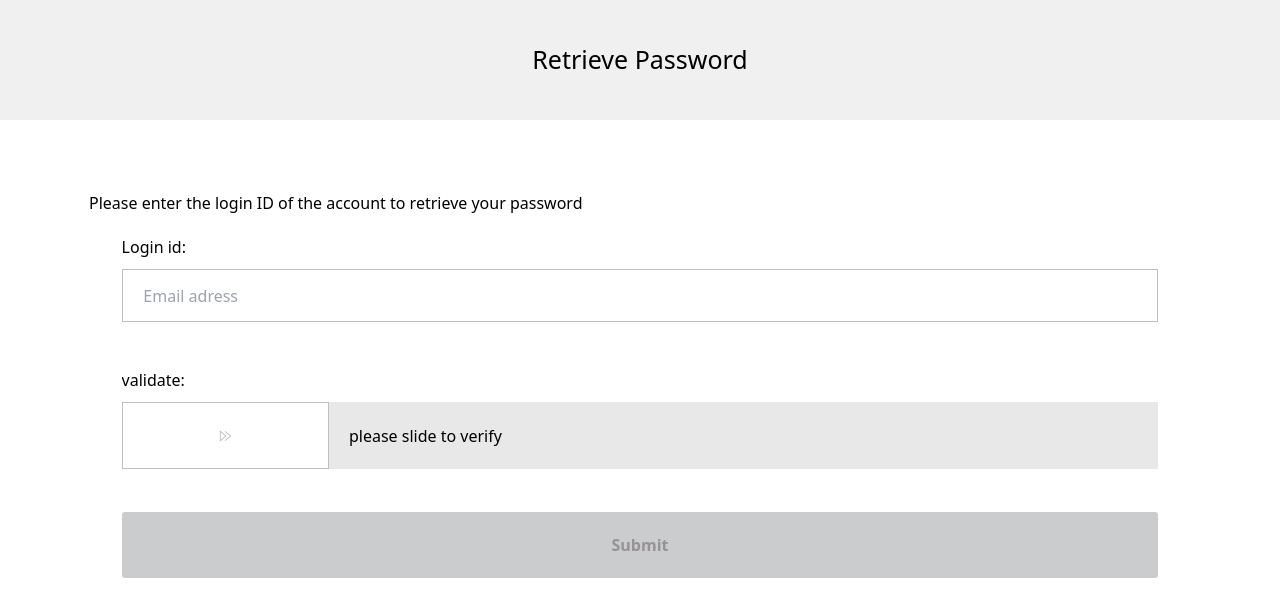
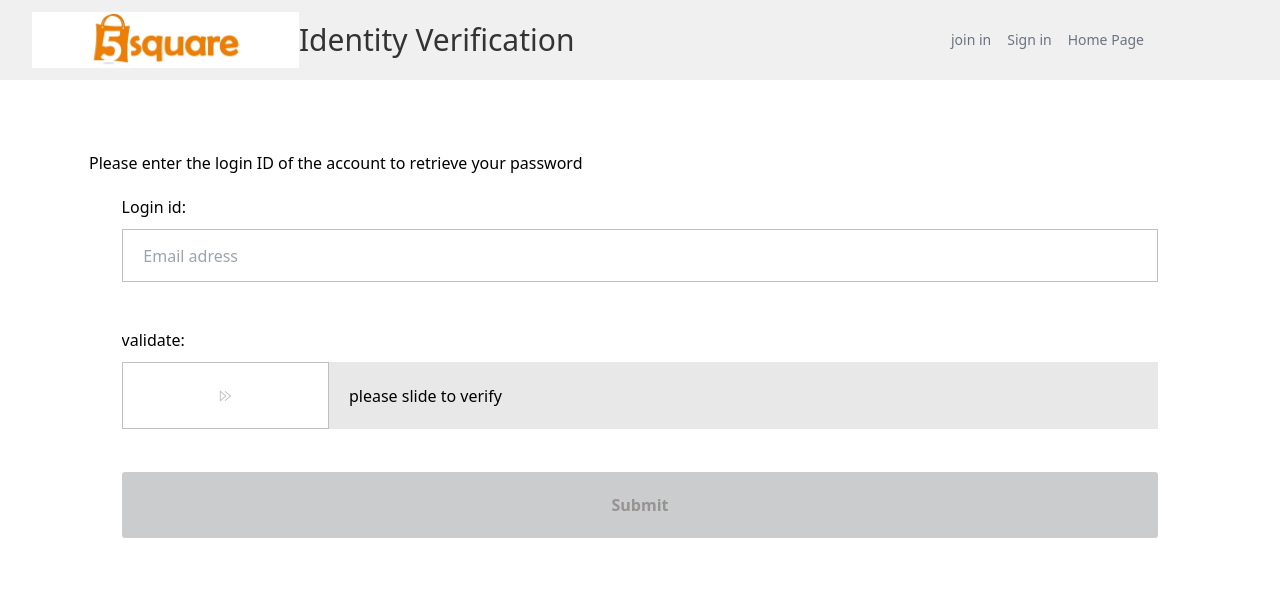
Before and after one commit to Big-5ive/5squares, a React (Vite) app: page /#/forget-pass in a window 1280 px wide. Shown: the top 616 px of the page. Built offline with nearby package versions, Linux system fonts and the light colour scheme; some icons are missing.

Commit message:
Login touches2

```diff
--- a/src/Components/Auth/ForgetPass/ForgetPass.jsx
+++ b/src/Components/Auth/ForgetPass/ForgetPass.jsx
@@ -7,6 +7,7 @@ import { useNavigate } from "react-router-dom";
 import { useState, useRef } from "react";
 import { BeatLoader } from 'react-spinners';
 import axios from "axios";
+import LoginHeader from "../Login/DesktopView/LoginHeader";
 
 const ForgetPass = () => {
   const [position, setPosition] = useState(0);
@@ -108,11 +109,23 @@ const ForgetPass = () => {
     })
   }
 
+  const identityVerificationText = "Identity Verification";
+  const headerLinks = [
+    { text: "join in", href: "/join" },
+    { text: "Sign in", href: "#/register" },
+    { text: "Home Page", href: "/" },
+  ];
+
   return (
     <div className="forget-parent">
-      <div className="forget-head">
+      {/* <div className="forget-head">
         <h1>Retrieve Password</h1>
-      </div>
+      </div> */}
+       <LoginHeader
+          style={{backgroundColor : "#f0f0f0"}}
+          identityVerification={identityVerificationText}
+          links={headerLinks}
+        />
       <div className="forget-body">
         <div className="forget-body-hold">
           <div className="id-tell">
--- a/src/Components/Auth/Login/DesktopView/LoginHeader.jsx
+++ b/src/Components/Auth/Login/DesktopView/LoginHeader.jsx
@@ -1,16 +1,61 @@
 import React from "react";
-import logo from "/images/5square_Logo.jpg"
+import PropTypes from "prop-types";
+import logo from "/images/5square_Logo.jpg";
+import { Wrapper } from "../../../Container/Container";
 
-const LoginHeader = () => {
+const LoginHeader = ({ identityVerification, links, style }) => {
   return (
-    <header className="w-full h-20 flex-center ">
-      <div className="w-11/12 h-full text-3xl font-bold flex items-center ">
-      <div className="h-[70%] w-[30%] ">
-       <img src={logo} alt="Logo" className="w-full h-full object-cover" />
-       </div>
+    <header className="w-full h-20 flex justify-between items-center px-4" style={style}>
+     <div className="w-11/12 h-full flex justify-between items-center px-4   text-3xl font-bold ">
+     <div className="h-20 flex items-center w-[60%]">
+        <div className="h-[70%] w-[40%]">
+          <img src={logo} alt="Logo" className="w-full h-full object-cover" />
+        </div>
+        {identityVerification && (
+          <div className="text-3xl font-normal w-[60%] text-[#333]">
+            {identityVerification}
+          </div>
+        )}
       </div>
+      <div className="flex items-center space-x-4">
+        {links.map((link, index) => (
+          <a key={index} href={link.href} className="text-sm font-medium text-gray-500 hover:text-black">
+            {link.text}
+          </a>
+        ))}
+      </div>
+     </div>
     </header>
   );
 };
 
+LoginHeader.propTypes = {
+  identityVerification: PropTypes.string,
+  links: PropTypes.arrayOf(
+    PropTypes.shape({
+      text: PropTypes.string.isRequired,
+      href: PropTypes.string.isRequired,
+    })
+  ).isRequired,
+};
+
 export default LoginHeader;
+
+
+
+// import React from "react";
+// import logo from "/images/5square_Logo.jpg"
+
+// const LoginHeader = () => {
+//   return (
+//     <header className="w-full h-20 flex-center ">
+//       <div className="w-11/12 h-full text-3xl font-bold flex items-center ">
+//       <div className="h-[70%] w-[30%] ">
+//        <img src={logo} alt="Logo" className="w-full h-full object-cover" />
+//        </div>
+//       </div>
+//     </header>
+//   );
+// };
+
+// export default LoginHeader;
--- a/src/Components/Auth/Login/Login.jsx
+++ b/src/Components/Auth/Login/Login.jsx
@@ -8,25 +8,25 @@ import { DB } from "../../Global/Features";
 import Footer from "../../Footer";
 import FooterMain from "../../FooterMain";
 
-
 const Login = () => {
-  const dispatch = useDispatch()
-  const data = useSelector(state => state.persistedReducer.data)
-  useEffect(()=>{
-    dispatch(DB(["Rice","Beans","Plantain","Fish"]))
-    console.log('Testing myUseff');
-  },[])
+  const dispatch = useDispatch();
+  const data = useSelector((state) => state.persistedReducer.data);
+  const headerLinks = [];
+  useEffect(() => {
+    dispatch(DB(["Rice", "Beans", "Plantain", "Fish"]));
+    console.log("Testing myUseff");
+  }, []);
   console.log(data);
-  console.log(import.meta.env.VITE_LOGIN_API)
-  console.log(import.meta.env.VITE_NEW)
-  console.log('NODE_ENV:', process.env.NODE_ENV);
+  console.log(import.meta.env.VITE_LOGIN_API);
+  console.log(import.meta.env.VITE_NEW);
+  console.log("NODE_ENV:", process.env.NODE_ENV);
   return (
     <>
       <div className="hidden max-[700px]:flex ">
         <LoginMobile />
       </div>
       <div className="max-[700px]:hidden">
-        <LoginHeader />
+        <LoginHeader links={headerLinks} />
         <LoginHero />
         <FooterMain />
         <Footer />
--- a/src/Components/Auth/Registration/Register.jsx
+++ b/src/Components/Auth/Registration/Register.jsx
@@ -10,6 +10,7 @@ import { BeatLoader } from "react-spinners";
 import axios from "axios"
 import { useDispatch, useSelector } from "react-redux";
 import { userProfile } from "../../Global/Features";
+import LoginHeader from "../Login/DesktopView/LoginHeader";
 
 
 const Register = () => {
@@ -270,12 +271,23 @@ const Register = () => {
       })
     }
   }
+  const signUp = "Sign Up";
+  const headerLinks = [
+    { text: "join in", href: "/" },
+    { text: "Home Page", href: "/" },
+  ];
 
   return (
+    <>
+      <LoginHeader
+          style={{backgroundColor : "#f0f0f0"}}
+          identityVerification={signUp}
+          links={headerLinks}
+        />
     <div className="register-wrapper">
-      <div className="register-head">
+      {/* <div className="register-head">
         <h1>5square</h1>
-      </div>
+      </div> */}
       <div className="register-body">
         <div className="register-body-hold">
           {arrow ? (
@@ -548,6 +560,7 @@ const Register = () => {
         <MobileRegister />
       </div>
     </div>
+    </>
   );
 };
 
--- a/src/Components/FooterMain.jsx
+++ b/src/Components/FooterMain.jsx
@@ -20,7 +20,6 @@ const FooterMain = () => {
             <ul className='space-y-3'>
               <li><a href="#" className="hover:underline">Safe and easy payments</a></li>
               <li><a href="#" className="hover:underline">Money-back policy</a></li>
-              <li><a href="#" className="hover:underline">On-time shipping</a></li>
               <li><a href="#" className="hover:underline">After-sales protections</a></li>
               <li><a href="#" className="hover:underline">Product monitoring services</a></li>
             </ul>
@@ -30,19 +29,14 @@ const FooterMain = () => {
             <ul className='space-y-3'>
               <li><a href="#" className="hover:underline">Request for Quotation</a></li>
               <li><a href="#" className="hover:underline">Membership program</a></li>
-              <li><a href="#" className="hover:underline">big5ive.com Logistics</a></li>
-              <li><a href="#" className="hover:underline">Sales tax and VAT</a></li>
-              <li><a href="#" className="hover:underline">big5ive.com Reads</a></li>
             </ul>
           </div>
           <div>
             <h2 className="font-bold text-black mb-3">Sell on big5ive.com</h2>
             <ul className='space-y-3'>
               <li><a href="#" className="hover:underline">Start selling</a></li>
-              <li><a href="#" className="hover:underline">Seller Central</a></li>
               <li><a href="#" className="hover:underline">Become a Verified Supplier</a></li>
               <li><a href="#" className="hover:underline">Partnerships</a></li>
-              <li><a href="#" className="hover:underline">Download the app for suppliers</a></li>
             </ul>
           </div>
         </div>
@@ -50,9 +44,6 @@ const FooterMain = () => {
           <h2 className="font-bold text-black mb-3">Get to know us</h2>
           <ul className="flex flex-col md:flex-row md:flex-wrap md:gap-6">
             <li><a href="#" className="hover:underline">About big5ive.com</a></li>
-            <li><a href="#" className="hover:underline">Corporate responsibility</a></li>
-            <li><a href="#" className="hover:underline">News center</a></li>
-            <li><a href="#" className="hover:underline">Careers</a></li>
           </ul>
         </div>
       </div>
```
